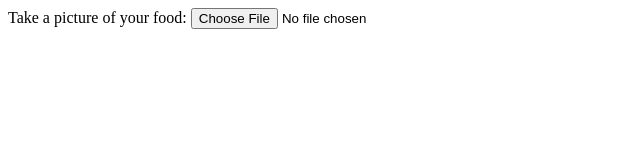
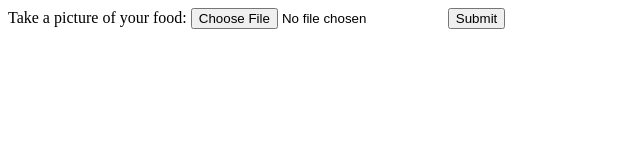
Before and after one commit to TopMyster/CalorieFinder, a plain HTML site: page index.html in a window 1280 px wide. Shown: the whole page, without its empty margins (0-640 px from the left). Drawn offline with Linux system fonts and the light colour scheme.

Commit message:
adds submit button

```diff
--- a/index.html
+++ b/index.html
@@ -8,6 +8,7 @@
 <body>
     <label for="userimage">Take a picture of your food:</label>
     <input type="file"  accept="image/*" capture="environment" id="userimage"/>
+    <button onclick="submition()">Submit</button>
     <script src="script.js"></script>
 </body>
 </html>
```
